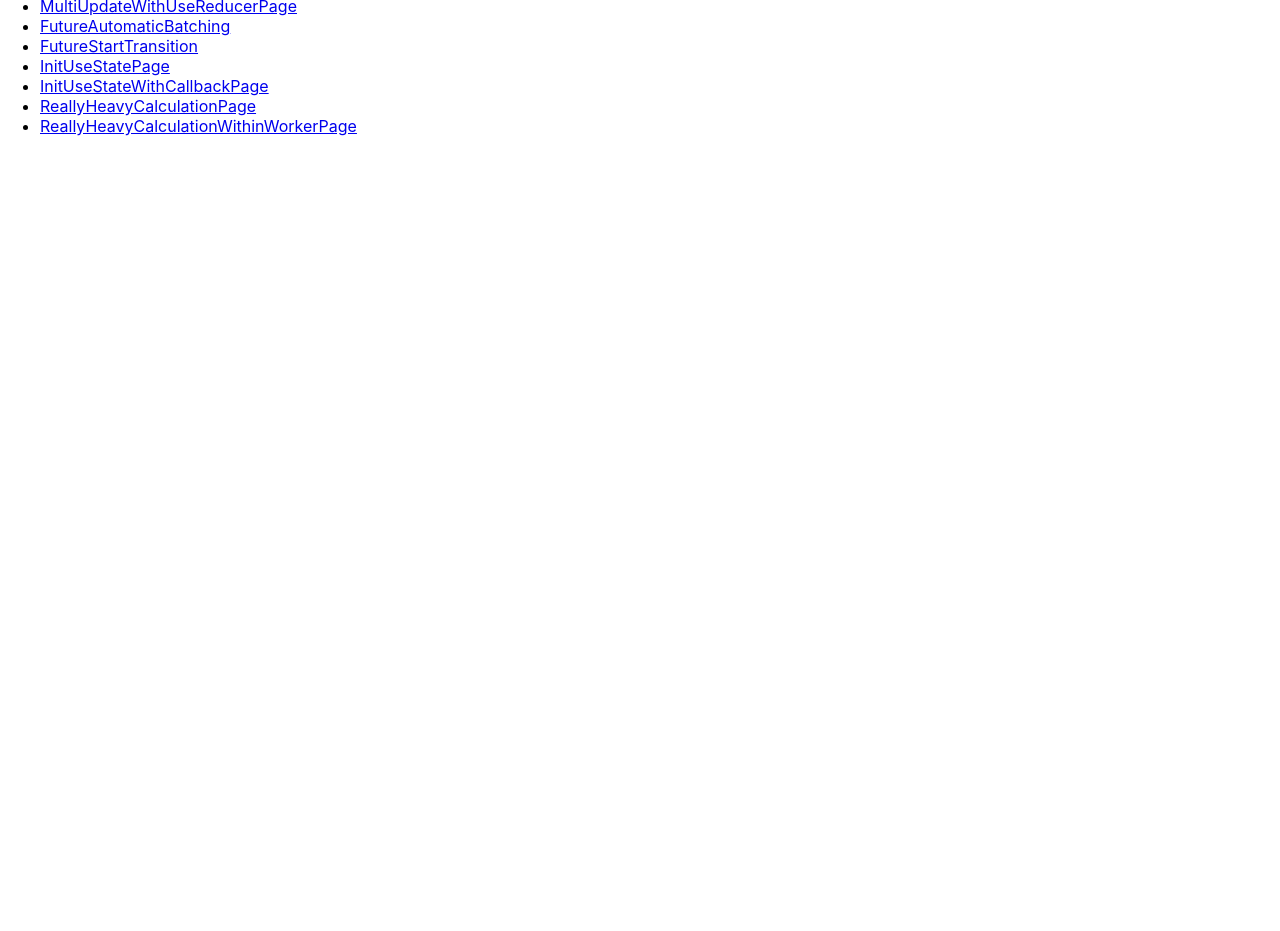
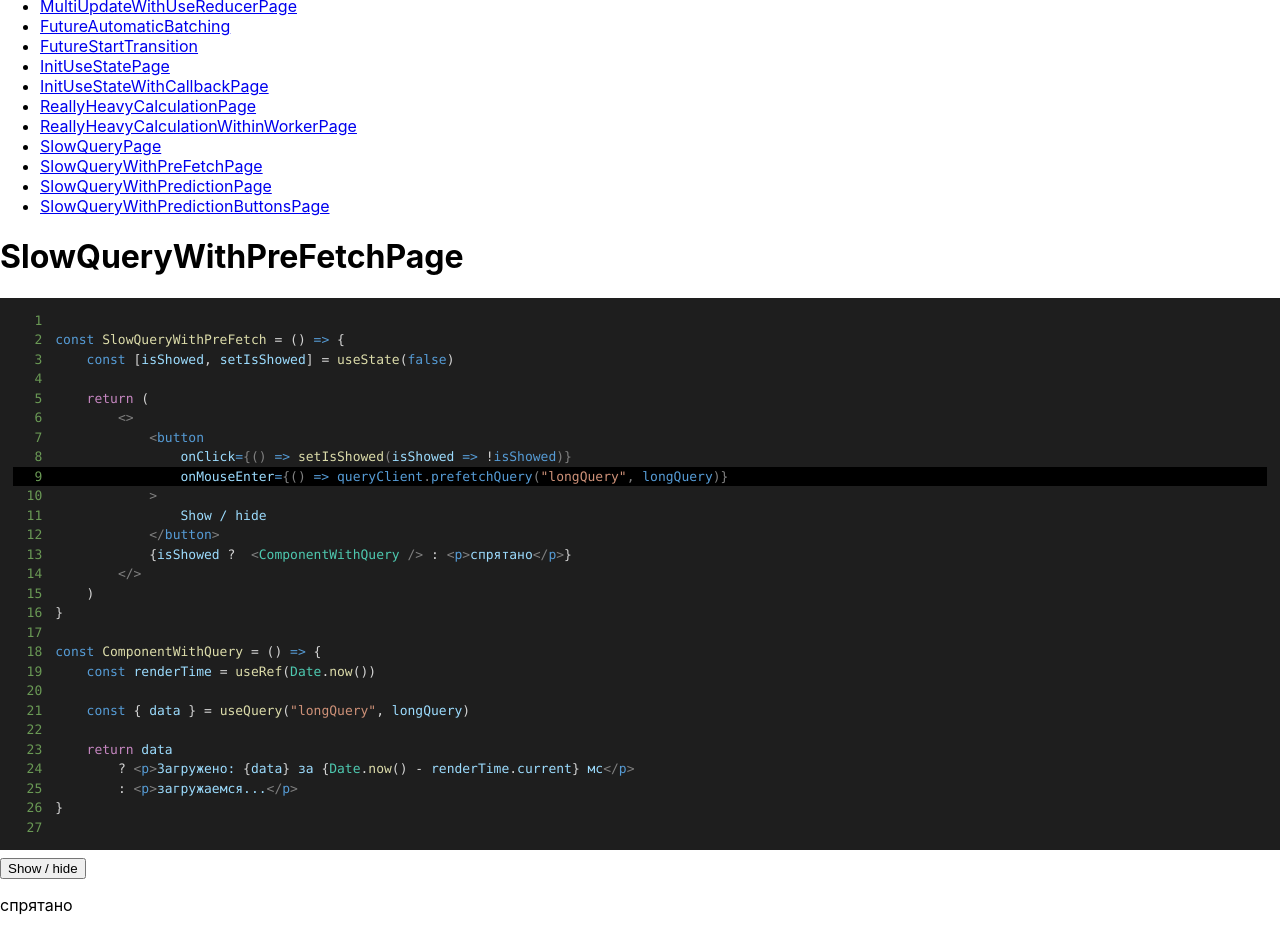
Before and after one commit to DmitriyNikolenko/react-performance-playground, a React (Create React App) app: page /example92 in a window 1280 px wide. Shown: the part 260-1191 px from the top of the page. Before the commit the page ends 800 px from the top, so only its background shows below. Built offline with nearby package versions, Linux system fonts and the light colour scheme.

Commit message:
add future links example

```diff
--- a/package.json
+++ b/package.json
@@ -5,8 +5,11 @@
   "dependencies": {
     "@koale/useworker": "^4.0.2",
     "@use-it/interval": "^1.0.0",
+    "futurelink": "^1.0.0",
+    "premonish": "^1.0.4",
     "react": "^17.0.2",
     "react-dom": "^17.0.2",
+    "react-futurelink": "^0.0.1",
     "react-query": "^3.18.1",
     "react-router-dom": "^5.2.0",
     "react-scripts": "4.0.3",
--- /dev/null
+++ b/src/components/NostradamusButton.js
@@ -0,0 +1,22 @@
+import futurelink from 'futurelink';
+import React, { useState, useRef, useEffect } from 'react'
+
+export default function NostradamusButton() {
+    const [isFuture, setIsFuture] = useState(false)
+    const buttonRef = useRef()
+
+    useEffect(() => futurelink({
+        links: [buttonRef.current],
+        future: (link) => setIsFuture(true),
+    }), [buttonRef])
+
+    return (
+        <button ref={buttonRef} style={{
+            backgroundColor: isFuture ? "green" : undefined,
+            width: 100,
+            height: 60,
+        }}>
+            Nostradamus <br/>Button
+        </button>
+    )
+}
--- /dev/null
+++ b/src/pages/SlowQuery.js
@@ -0,0 +1,67 @@
+import { useState, useRef } from 'react'
+import { SyntaxHighlighter } from '../components/SyntaxHighlighter'
+import { QueryClient, QueryClientProvider, useQuery } from "react-query"
+
+export default function SlowQueryPage() {
+    const queryClient = new QueryClient()
+
+    return (
+        <QueryClientProvider client={queryClient}>
+            <h1>SlowQueryPage</h1>
+            <SyntaxHighlighter>{code}</SyntaxHighlighter>
+            <SlowQuery />
+        </QueryClientProvider>
+    )
+}
+
+const SlowQuery = () => {
+    const [isShowed, setIsShowed] = useState(false)
+
+    return (
+        <>
+            <button onClick={() => setIsShowed(isShowed => !isShowed)}>Show / hide</button>
+            {isShowed ?  <ComponentWithQuery /> : <p>спрятано</p>}
+        </>
+    )
+}
+
+const ComponentWithQuery = () => {
+    const renderTime = useRef(Date.now())
+
+    const longQuery = async () => {
+        await new Promise(res => setTimeout(res, 2000))
+        return "I love Rock'N'Roll"
+    }
+    const { data } = useQuery("longQuery", longQuery)
+
+    return data
+        ? <p>Загружено: {data} за {Date.now() - renderTime.current} мс</p>
+        : <p>загружаемся...</p>
+}
+
+const code = `
+const SlowQuery = () => {
+    const [isShowed, setIsShowed] = useState(false)
+
+    return (
+        <>
+            <button
+                onClick={() => setIsShowed(isShowed => !isShowed)}
+            >
+                Show / hide
+            </button>
+            {isShowed ?  <ComponentWithQuery /> : <p>спрятано</p>}
+        </>
+    )
+}
+
+const ComponentWithQuery = () => {
+    const renderTime = useRef(Date.now())
+
+    const { data } = useQuery("longQuery", longQuery)
+
+    return data
+        ? <p>Загружено: {data} за {Date.now() - renderTime.current} мс</p>
+        : <p>загружаемся...</p>
+}
+`
--- /dev/null
+++ b/src/pages/SlowQueryWithPreFetch.js
@@ -0,0 +1,74 @@
+import { useState, useRef } from 'react'
+import { SyntaxHighlighter } from '../components/SyntaxHighlighter'
+import { QueryClient, QueryClientProvider, useQuery } from "react-query"
+
+const queryClient = new QueryClient()
+
+const longQuery = async () => {
+    await new Promise(res => setTimeout(res, 2000))
+    return "I love Rock'N'Roll"
+}
+
+export default function SlowQueryWithPreFetchPage() {
+    return (
+        <QueryClientProvider client={queryClient}>
+            <h1>SlowQueryWithPreFetchPage</h1>
+            <SyntaxHighlighter accentedLines={[9]}>{code}</SyntaxHighlighter>
+            <SlowQueryWithPreFetch />
+        </QueryClientProvider>
+    )
+}
+
+const SlowQueryWithPreFetch = () => {
+    const [isShowed, setIsShowed] = useState(false)
+
+    return (
+        <>
+            <button
+                onClick={() => setIsShowed(isShowed => !isShowed)}
+                onMouseEnter={() => queryClient.prefetchQuery("longQuery", longQuery)}
+            >
+                Show / hide
+            </button>
+            {isShowed ?  <ComponentWithQuery /> : <p>спрятано</p>}
+        </>
+    )
+}
+
+const ComponentWithQuery = () => {
+    const renderTime = useRef(Date.now())
+
+    const { data } = useQuery("longQuery", longQuery)
+
+    return data
+        ? <p>Загружено: {data} за {Date.now() - renderTime.current} мс</p>
+        : <p>загружаемся...</p>
+}
+
+const code = `
+const SlowQueryWithPreFetch = () => {
+    const [isShowed, setIsShowed] = useState(false)
+
+    return (
+        <>
+            <button
+                onClick={() => setIsShowed(isShowed => !isShowed)}
+                onMouseEnter={() => queryClient.prefetchQuery("longQuery", longQuery)}
+            >
+                Show / hide
+            </button>
+            {isShowed ?  <ComponentWithQuery /> : <p>спрятано</p>}
+        </>
+    )
+}
+
+const ComponentWithQuery = () => {
+    const renderTime = useRef(Date.now())
+
+    const { data } = useQuery("longQuery", longQuery)
+
+    return data
+        ? <p>Загружено: {data} за {Date.now() - renderTime.current} мс</p>
+        : <p>загружаемся...</p>
+}
+`
--- /dev/null
+++ b/src/pages/SlowQueryWithPrediction.js
@@ -0,0 +1,93 @@
+import { useState, useRef, useEffect } from 'react'
+import { SyntaxHighlighter } from '../components/SyntaxHighlighter'
+import { QueryClient, QueryClientProvider, useQuery } from "react-query"
+import futurelink from 'futurelink';
+
+const queryClient = new QueryClient()
+
+const longQuery = async () => {
+    await new Promise(res => setTimeout(res, 2000))
+    return "I love Rock'N'Roll"
+}
+
+export default function SlowQueryWithPredictionPage() {
+    return (
+        <QueryClientProvider client={queryClient}>
+            <h1>SlowQueryWithPredictionPage</h1>
+            <SyntaxHighlighter accentedLines={[9]}>{code}</SyntaxHighlighter>
+            <SlowQueryWithPrediction />
+        </QueryClientProvider>
+    )
+}
+
+const SlowQueryWithPrediction = () => {
+    const [isShowed, setIsShowed] = useState(false)
+
+    const buttonRef = useRef()
+    useEffect(() => futurelink({
+        links: [buttonRef.current],
+        future: (link) => {
+            queryClient.prefetchQuery("longQuery", longQuery)
+        },
+    }), [buttonRef])
+
+    return (
+        <>
+            <button
+                ref={buttonRef}
+                onClick={() => setIsShowed(isShowed => !isShowed)}
+            >
+                Show / hide
+            </button>
+            {isShowed ?  <ComponentWithQuery /> : <p>спрятано</p>}
+        </>
+    )
+}
+
+const ComponentWithQuery = () => {
+    const renderTime = useRef(Date.now())
+
+    const { data } = useQuery("longQuery", longQuery)
+
+    return data
+        ? <p>Загружено: {data} за {Date.now() - renderTime.current} мс</p>
+        : <p>загружаемся...</p>
+}
+
+const code = `
+import futurelink from 'futurelink';
+
+const SlowQueryWithPrediction = () => {
+    const [isShowed, setIsShowed] = useState(false)
+
+    const buttonRef = useRef()
+    useEffect(() => futurelink({
+        links: [buttonRef.current],
+        future: (link) => {
+            queryClient.prefetchQuery("longQuery", longQuery)
+        },
+    }), [buttonRef])
+
+    return (
+        <>
+            <button
+                ref={buttonRef}
+                onClick={() => setIsShowed(isShowed => !isShowed)}
+            >
+                Show / hide
+            </button>
+            {isShowed ?  <ComponentWithQuery /> : <p>спрятано</p>}
+        </>
+    )
+}
+
+const ComponentWithQuery = () => {
+    const renderTime = useRef(Date.now())
+
+    const { data } = useQuery("longQuery", longQuery)
+
+    return data
+        ? <p>Загружено: {data} за {Date.now() - renderTime.current} мс</p>
+        : <p>загружаемся...</p>
+}
+`
--- /dev/null
+++ b/src/pages/SlowQueryWithPredictionButtons.js
@@ -0,0 +1,43 @@
+import { useState, useRef, useEffect } from 'react'
+import { SyntaxHighlighter } from '../components/SyntaxHighlighter'
+import { QueryClient, QueryClientProvider, useQuery } from "react-query"
+import futurelink from 'futurelink';
+import NostradamusButton from '../components/NostradamusButton'
+
+const queryClient = new QueryClient()
+
+const longQuery = async () => {
+    await new Promise(res => setTimeout(res, 2000))
+    return "I love Rock'N'Roll"
+}
+
+export default function SlowQueryWithPredictionButtonsPage() {
+    return (
+        <QueryClientProvider client={queryClient}>
+            <h1>SlowQueryWithPredictionButtons</h1>
+            <SyntaxHighlighter accentedLines={[9]}>{code}</SyntaxHighlighter>
+            <SlowQueryWithPredictionButtons />
+        </QueryClientProvider>
+    )
+}
+
+const SlowQueryWithPredictionButtons = () => {
+    return (
+        <>
+            <div style={{ display: "flex", justifyContent: "space-between" }}>
+                {Array(5).fill(null).map((_, id) => <NostradamusButton key={id} />)}
+            </div>
+        </>
+    )
+}
+
+
+const code = `
+<div style={{ display: "flex", justifyContent: "space-between" }}>
+    <NostradamusButton />
+    <NostradamusButton />
+    <NostradamusButton />
+    <NostradamusButton />
+    <NostradamusButton />
+</div>
+`
```
Also changed, not shown: src/App.js (+8 -0 lines), 2 other files (tests, documents, lock files or other folders).
